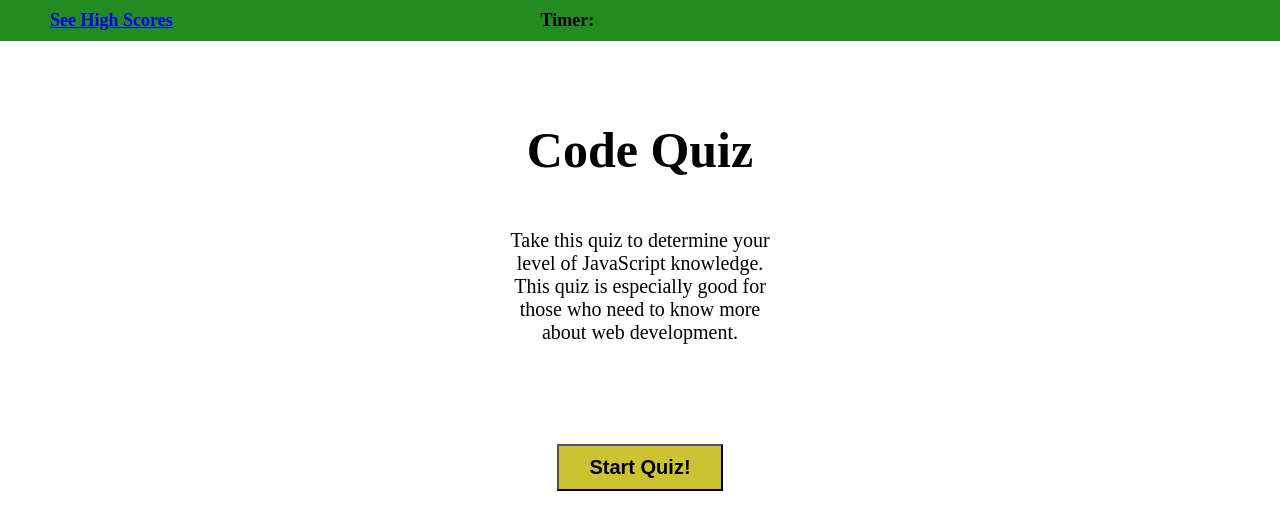
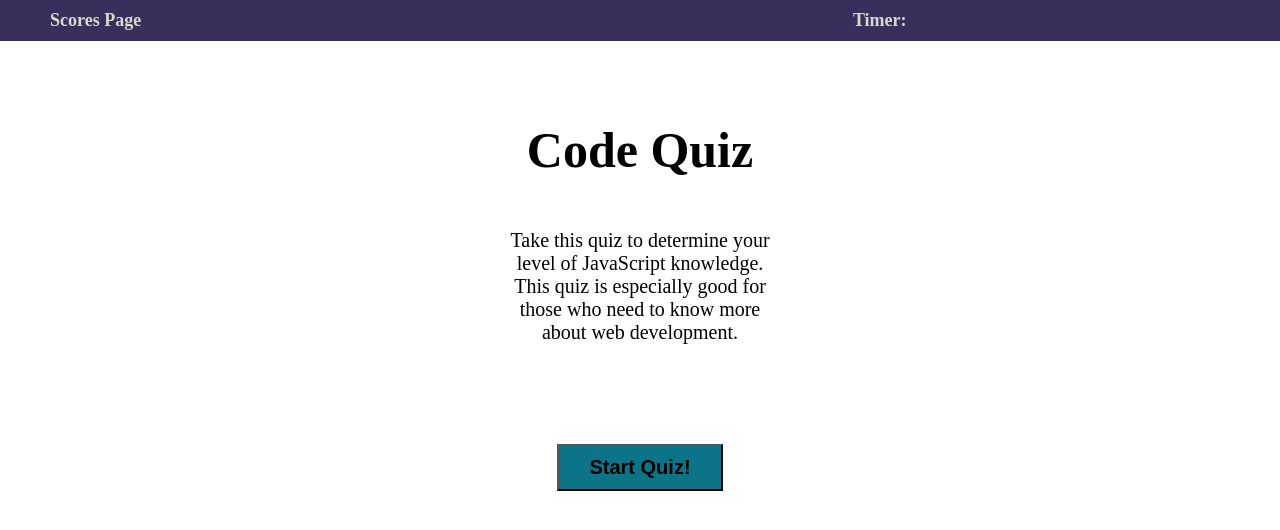
Before and after one commit to ptriv1/quiz-assignment, a plain HTML site: page index.html in a window 1280 px wide. Drawn offline with Linux system fonts and the light colour scheme.

Commit message:
formatting on pages

```diff
--- a/index.html
+++ b/index.html
@@ -9,7 +9,7 @@
 </head>
 <body>
     <header class="quiz-scores-timer">
-        <a href="highscores.html">See High Scores</a>
+        <a href="highscores.html" class="page-link">Scores Page</a>
         <p id="timer">Timer:</p>
         <p id="timer-element"></p>
         <p id="seconds"></p>
--- a/scores.css
+++ b/scores.css
@@ -2,9 +2,29 @@
     margin: 0;
 }
 
-.container {
-    margin: 50px;
+.quiz-scores-timer {
+    justify-content: space-between;
+    display: flex;
+    background-color: #392F5A;
+    margin: 0px;
+    font-weight: bold;
+    font-size: 18px;
+    padding-top: 10px;
+    padding-left: 50px;
+    padding-right: 50px;
+    padding-bottom: 10px;
+}
+
+.page-link {
+    text-decoration: none;
+    font-weight: bold;
+    color: #D7D9CE;
+}
+
+.score-section {
     text-align: center;
+    margin-top: 50px;
+    justify-content: space-around;
 }
 
 .score-header {
@@ -16,11 +36,17 @@
 }
 
 #initials-label {
-    display: block;
+    display: inline;
     text-align: center;
+    font-weight: bold;
+    padding: 20px;
+    font-size: 18px;
 }
 
 #score-label {
-    display: block;
+    display: inline;
     text-align: center;
+    font-weight: bold;
+    padding: 20px;
+    font-size: 18px;
 }
--- a/script.js
+++ b/script.js
@@ -1,16 +1,4 @@
-/* GIVEN I am taking a code quiz
-WHEN I click the start button
-THEN a timer starts and I am presented with a question
-WHEN I answer a question
-THEN I am presented with another question
-WHEN I answer a question incorrectly
-THEN time is subtracted from the clock
-WHEN all questions are answered or the timer reaches 0
-THEN the game is over
-WHEN the game is over
-THEN I can save my initials and my score */
-
-
+// Create variables
 var quizStart = document.querySelector("#start-quiz-button");
 var v = document.getElementById("showHide")
 
@@ -21,12 +9,11 @@ var score;
 var timer;
 var timerCount = 120;
 var timerElement = document.getElementById("timer-element");
-console.log(timerElement);
 var initials;
 
 
 
-
+// Display quiz
 btn.onclick = function () {
     if (v.style.display === "none") {
         v.style.display = "block";
@@ -35,6 +22,7 @@ btn.onclick = function () {
     }
 }
 
+// Array for questions
 var questions = [
     {
         question: "What is used to add color and styling to HTML elements?",
@@ -68,34 +56,27 @@ var questions = [
     },
 ]
 
+// Create variables
 var id;
 var currentQuestion;
 var currentQuestionChoices;
 var clickedAnswer;
 
+
+// Function to check answers
 function checkAnswers(event) {
     id = event.target.id;
-    console.log(id);
-
     currentQuestion = questions[iterator];
-    console.log(currentQuestion);
-
     currentQuestionChoices = currentQuestion.choices;
-    console.log(currentQuestionChoices);
-
     clickedAnswer = currentQuestionChoices[id];
-    console.log(clickedAnswer);
     if (currentQuestion.choices[id] === currentQuestion.answer) {
         score++;
-        console.log("Correct!");
     }
     else if (currentQuestion.choices[id] !== currentQuestion.answer) {
-        console.log("Incorrect!");
         timerCount = timerCount - 5;
     }
     iterator++;
     if (iterator >= questions.length) {
-        console.log("Finished Quiz");
         document.querySelector('.quiz').innerHTML = "";
         doForm();
         clearInterval(timer);
@@ -108,7 +89,7 @@ function checkAnswers(event) {
 var iterator = 0;
 
 
-
+// Creating answer buttons
 function createAnswerButtons() {
     document.getElementById('quiz-question-choices').innerHTML = "";
     var button = document.createElement('button');
@@ -138,16 +119,15 @@ function createAnswerButtons() {
 }
 
 
-
+// Iterating through questions
 function iterateQuestions() {
     btn.addEventListener("click", iterateQuestions);
     document.getElementById("quiz-question").innerHTML = questions[iterator].question;
     createAnswerButtons();
-    // checkAnswers();
 }
 
 
-
+// Starting timer
 function startTimer() {
     timer = setInterval(function () {
         timerCount--;
@@ -170,6 +150,7 @@ var formInitials;
 var scoreSentence;
 var scoreForm;
 
+// Submitting initials form
 function doForm() {
     formInitials = document.createElement("section");
     formInitials.setAttribute('id', 'form-initials');
@@ -193,26 +174,15 @@ function doForm() {
     formInitials.append(userScore);
     formInitials.append(button)
     document.querySelector('.quiz').append(formInitials);
-
     button.addEventListener("click", enterInitials);
 
 }
 
+// Allows user to enter initials
 function enterInitials(event) {
     event.preventDefault();
     localStorage.setItem("initials", userInitials.value);
     localStorage.setItem("score", userScore.value);
-
-}
-
-
-
-function displayScore(event) {
-    scoreForm = document.createElement('form');
-    var scoreHeader = document.createElement("h3");
-    scoreHeader.textContent = "Highest Scores";
-    document.getElementById('initials-label').innerHTML = localStorage.getItem('initials');
-    document.getElementById('score-label').innerHTML = localStorage.getItem('score');
 }
 
 
--- a/style.css
+++ b/style.css
@@ -5,7 +5,7 @@
 .quiz-scores-timer {
     justify-content: space-between;
     display: flex;
-    background-color: forestgreen;
+    background-color: #392F5A;
     border-bottom: 1px black;
     margin: 0px;
     font-weight: bold;
@@ -16,8 +16,16 @@
     padding-bottom: 10px;
 }
 
+.page-link {
+    text-decoration: none;
+    font-weight: bold;
+    color: #D7D9CE;
+}
+
 #timer {
     padding-left: 50px;
+    margin-left: 500px;
+    color: #D7D9CE;
 }
 
 .container {
@@ -50,7 +58,7 @@
     text-align: center;
     text-decoration: none;
     font-size: 20px;
-    background-color: #ccc333;
+    background-color: #0C7489;
     font-weight: bold;
     margin-top: 100px;
     margin-left: auto;
```
Also changed, not shown: highscores.html (+8 -6 lines).
